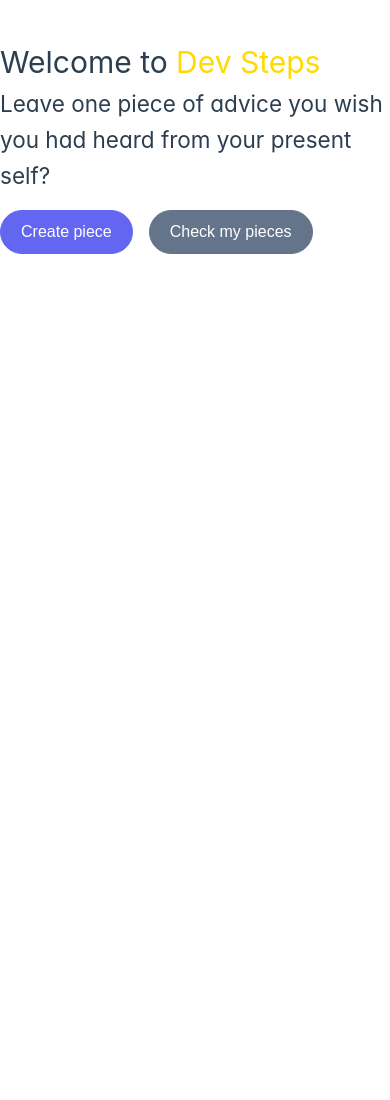
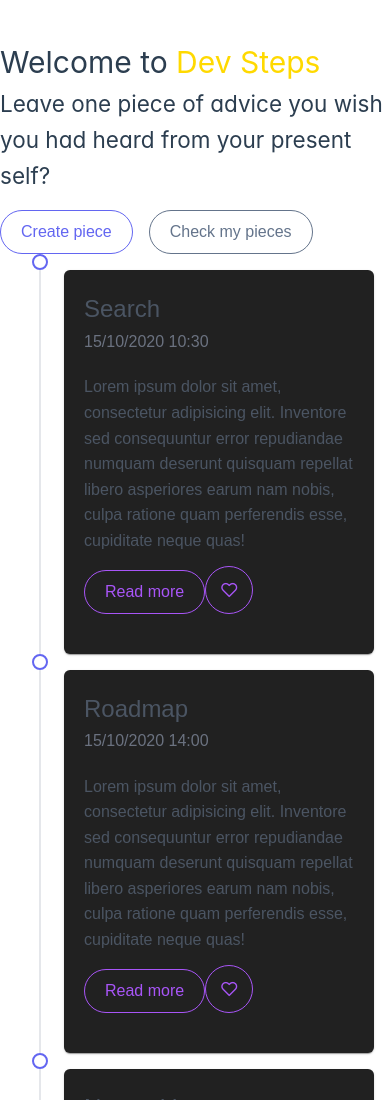
Before and after one commit to plfmoura/dev-steps, a Vue app: page / in a window 390 px wide. Shown: the top 1100 px of the page. Before the commit the page ends 844 px from the top, so only its background shows below. Built offline with nearby package versions, Linux system fonts and the light colour scheme; a web font is replaced by a local one.

Commit message:
feat: add primevue icons/ add sass

```diff
--- a/package.json
+++ b/package.json
@@ -8,12 +8,14 @@
     "preview": "vite preview"
   },
   "dependencies": {
+    "primeicons": "^6.0.1",
     "primevue": "^3.35.0",
     "vue": "^3.3.4",
     "vue-router": "^4.2.4"
   },
   "devDependencies": {
     "@vitejs/plugin-vue": "^4.3.4",
+    "sass": "^1.68.0",
     "vite": "^4.4.9"
   }
 }
--- /dev/null
+++ b/src/components/PieceTimeLine.vue
@@ -0,0 +1,75 @@
+<template>
+    <div class="card">
+        <Timeline :value="events" align="alternate" class="customized-timeline">
+            <template #content="slotProps">
+                <Card style="background-color: #212121;">
+                    <template #title>
+                        {{ slotProps.item.status }}
+                    </template>
+                    <template #subtitle>
+                        {{ slotProps.item.date }}
+                    </template>
+                    <template #content>
+                        <img v-if="slotProps.item.image" :src="`https://primefaces.org/cdn/primevue/images/product/${slotProps.item.image}`" :alt="slotProps.item.name" width="200" class="shadow-1" />
+                        <p>
+                            Lorem ipsum dolor sit amet, consectetur adipisicing elit. Inventore sed consequuntur error repudiandae numquam deserunt quisquam repellat libero asperiores earum nam nobis, culpa ratione quam perferendis esse, cupiditate
+                            neque quas!
+                        </p>
+                        <Button style="margin-top: 1rem;" label="Read more" rounded severity="help" outlined></Button>
+                        <Button icon="pi pi-heart" severity="help" rounded outlined aria-label="Favorite" />
+                    </template>
+                </Card>
+            </template>
+        </Timeline>
+    </div>
+</template>
+
+<script >
+import Timeline from 'primevue/timeline';
+import Card from 'primevue/card';
+import Button from 'primevue/button';
+import { ref } from "vue";
+
+const events = ref([
+    { status: 'Search', date: '15/10/2020 10:30', icon: 'pi pi-shopping-cart', color: '#9C27B0'},
+    { status: 'Roadmap', date: '15/10/2020 14:00', icon: 'pi pi-cog', color: '#673AB7' },
+    { status: 'Networking', date: '15/10/2020 16:15', icon: 'pi pi-shopping-cart', color: '#FF9800' },
+    { status: 'Portfolio projects', date: '16/10/2020 10:00', icon: 'pi pi-check', color: '#607D8B' }
+]);
+
+export default {
+    components: {
+        Timeline,
+        Card,
+        Button
+    },
+    setup() {
+        return {
+            events
+        }
+    }
+}
+
+</script>
+
+<style lang="scss" scoped>
+@media screen and (max-width: 960px) {
+    ::v-deep(.customized-timeline) {
+        .p-timeline-event:nth-child(even) {
+            flex-direction: row !important;
+
+            .p-timeline-event-content {
+                text-align: left !important;
+            }
+        }
+
+        .p-timeline-event-opposite {
+            flex: 0;
+        }
+
+        .p-card {
+            margin-top: 1rem;
+        }
+    }
+}
+</style>
--- a/src/main.js
+++ b/src/main.js
@@ -1,6 +1,5 @@
 import './assets/main.css'
-
-//theme
+import 'primeicons/primeicons.css';
 import "primevue/resources/themes/lara-light-indigo/theme.css";
 
 import { createApp } from 'vue'
--- a/src/views/HomeView.vue
+++ b/src/views/HomeView.vue
@@ -1,9 +1,11 @@
 <script>
 import Button from "primevue/button"
+import PieceTimeLine from '../components/PieceTimeLine.vue'
 
 export default {
   components: {
-    Button
+    Button,
+    PieceTimeLine
   }
 }
 </script>
@@ -13,9 +15,10 @@
     <h1>Welcome to <span class="colored-title">Dev Steps</span></h1>
     <h2>Leave one piece of advice you wish you had heard from your present self?</h2>
     <div class="buttons-container">
-      <Button label="Create piece" rounded/>
-      <Button label="Check my pieces" severity="secondary" rounded />
+      <Button label="Create piece" rounded outlined />
+      <Button label="Check my pieces" severity="secondary" rounded outlined />
     </div>
+    <PieceTimeLine />
   </main>
 </template>
 
```
Also changed, not shown: 1 other file (tests, documents, lock files or other folders).
